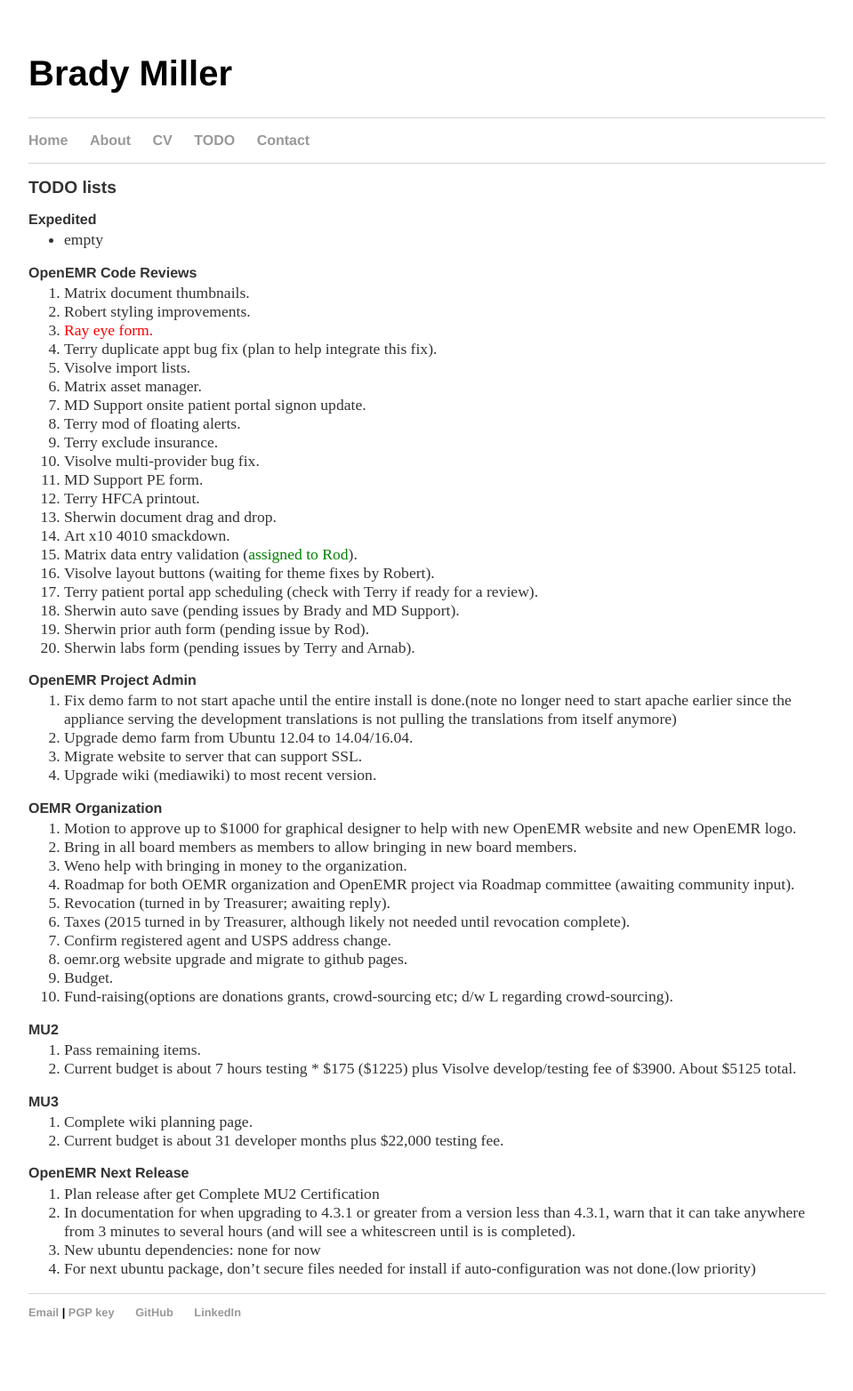
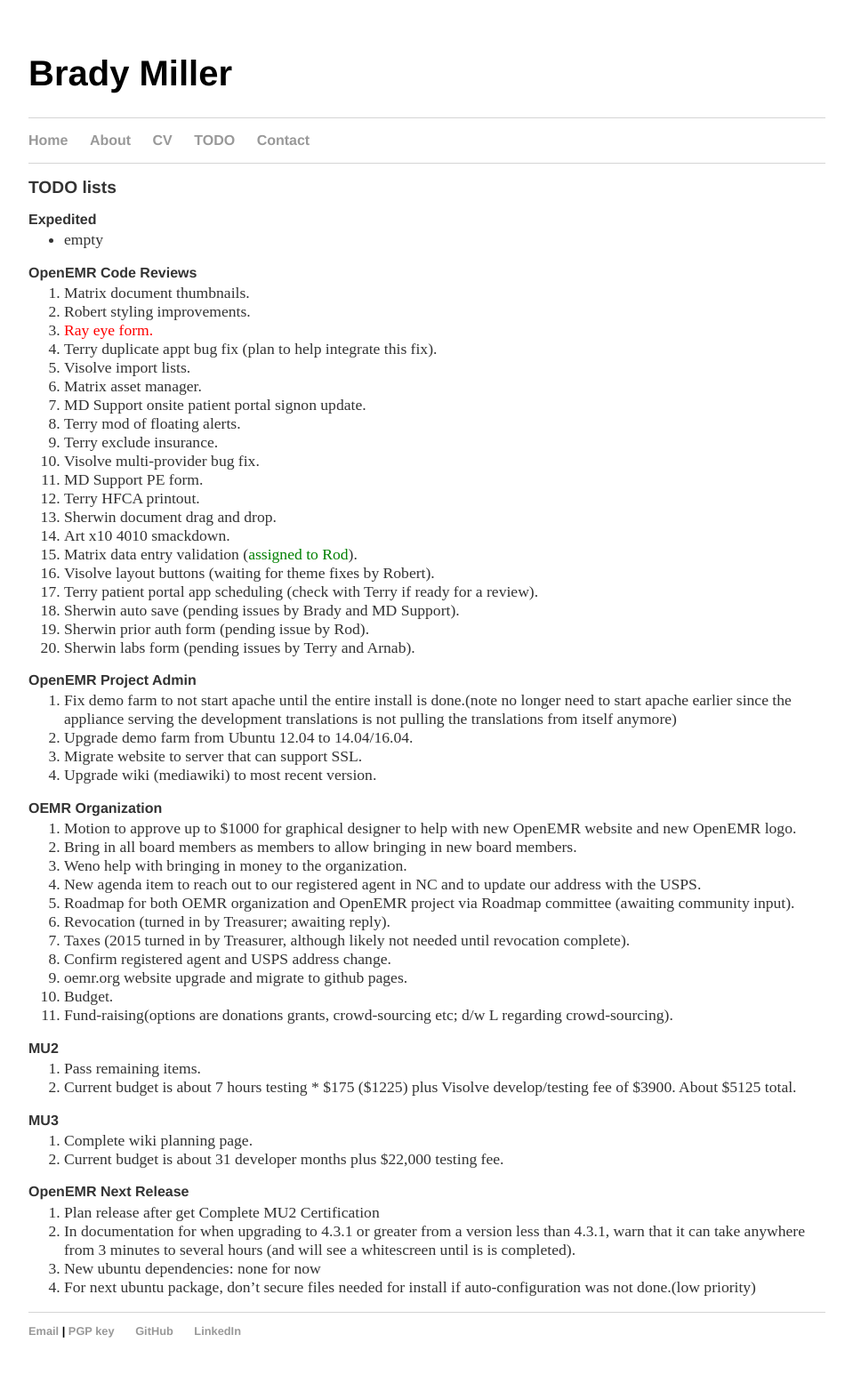
Before and after one commit to bradymiller/bradymiller.github.io, a Jekyll site: the page built from todo/index.md, in a window 1280 px wide. Shown: the whole page at 89% size, without its empty margins (160-1119 px from the left). Built offline with Jekyll 4.4.1, drawn with Linux system fonts in a browser that asks for light colours; before the commit the page ends 1543 px from its top, so only the background shows below that.

Commit message:
Update todo list

```diff
--- a/todo/index.md
+++ b/todo/index.md
@@ -38,6 +38,7 @@
 1. Motion to approve up to $1000 for graphical designer to help with new OpenEMR website and new OpenEMR logo.
 1. Bring in all board members as members to allow bringing in new board members.
 1. Weno help with bringing in money to the organization.
+1. New agenda item to reach out to our registered agent in NC and to update our address with the USPS.
 1. Roadmap for both OEMR organization and OpenEMR project via Roadmap committee (awaiting community input).
 1. Revocation (turned in by Treasurer; awaiting reply).
 1. Taxes (2015 turned in by Treasurer, although likely not needed until revocation complete).
```
